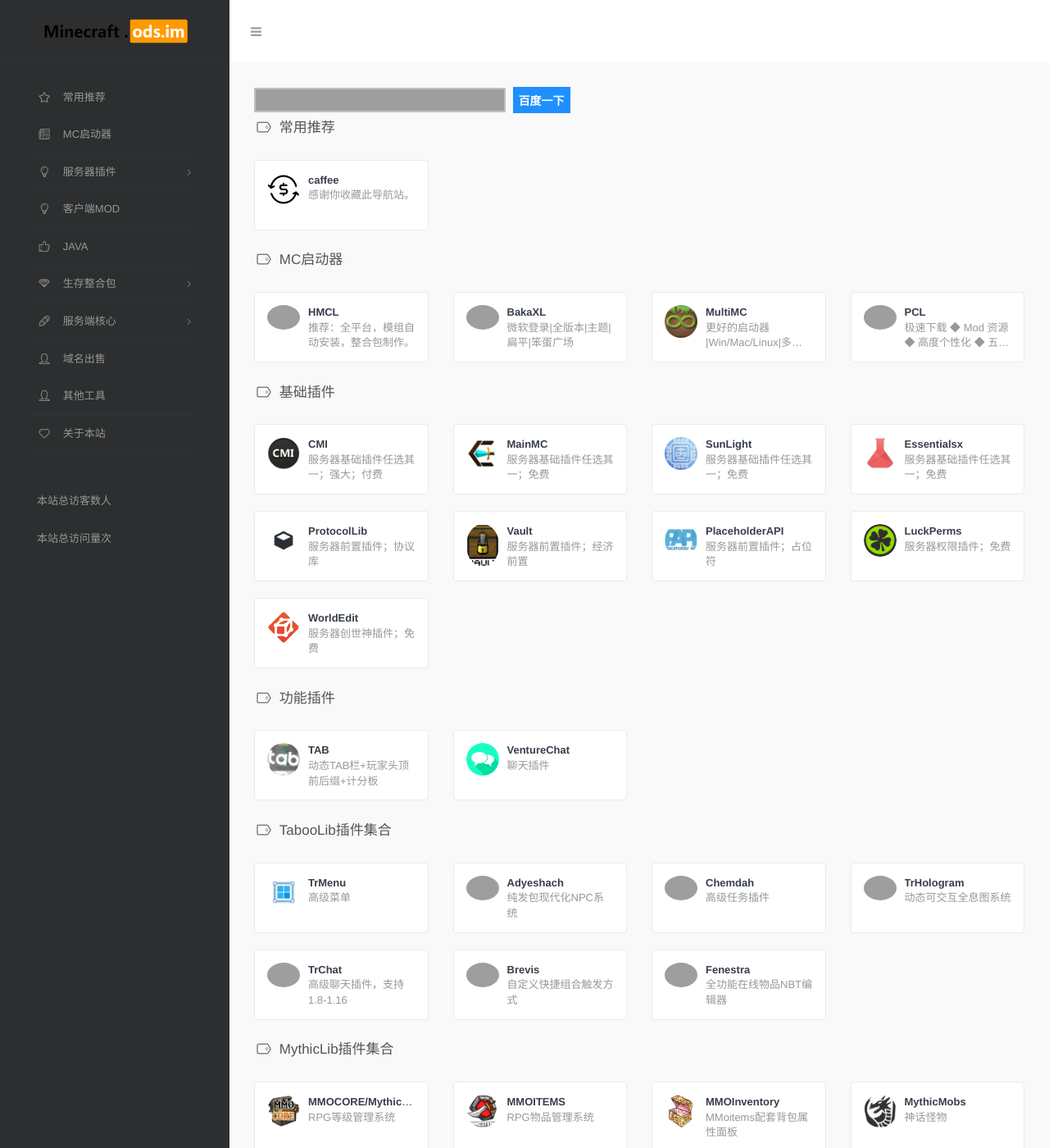
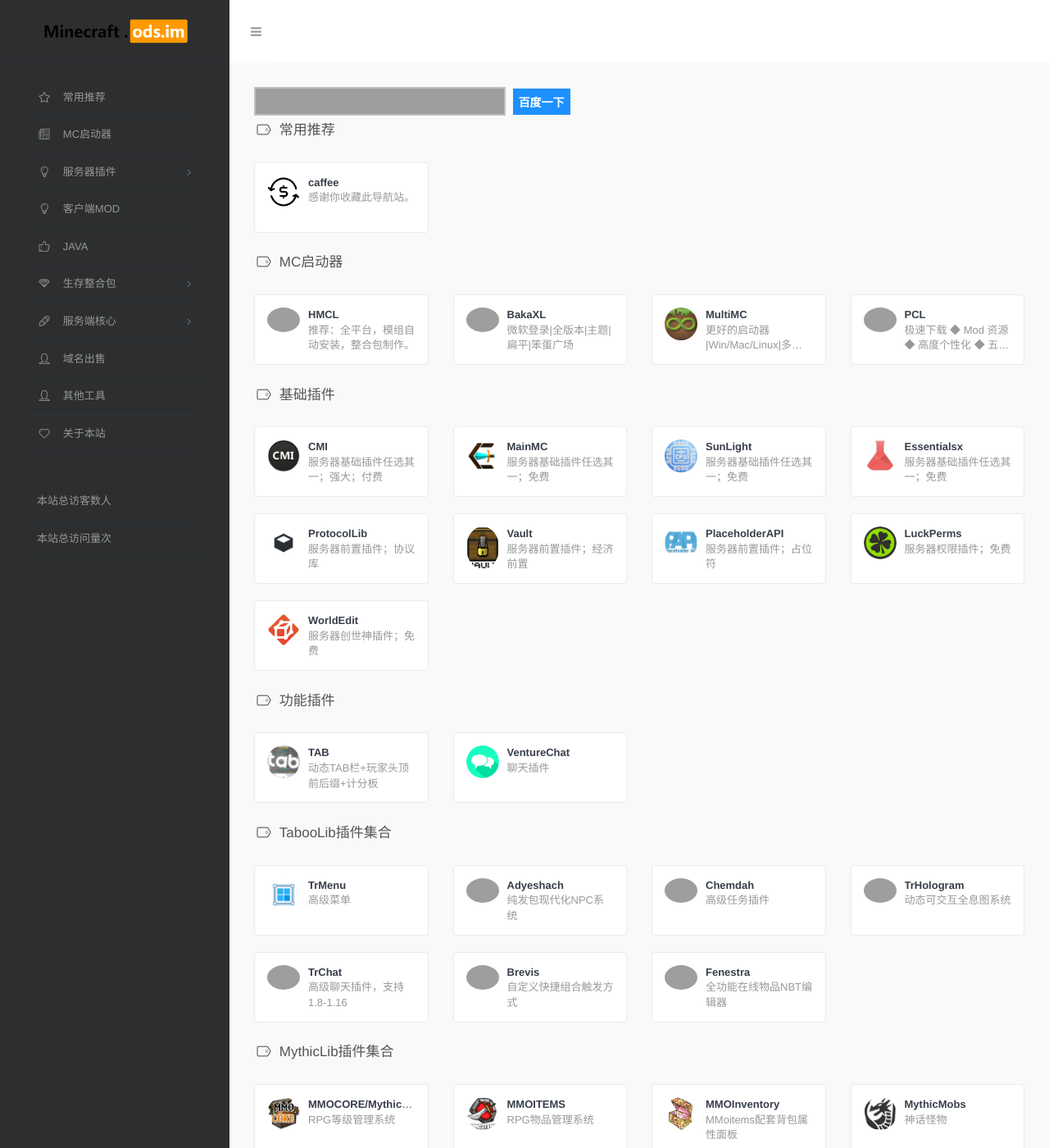
Before and after one commit to vlian5/Minecraft, a Jekyll site: the page built from index.html, in a window 1280 px wide and 1400 px high. Shown: the whole window at 82% size. Built offline with Jekyll 4.4.1, drawn with Linux system fonts in a browser that asks for light colours; comment, search, counter and statistics services are not loaded; grey boxes are pictures that could not be loaded.

Commit message:
Update index.html

```diff
--- a/index.html
+++ b/index.html
@@ -105,7 +105,7 @@
 	<style type="text/css">
 	#baidu{white-space:nowrap}
 	#baidu form{margin:0;padding:0}
-	#baidu_keyword{width:307px;height:30px;line-height:30px;font:14px arial;padding:
+	#baidu_keyword{width:307px;height:35px;line-height:35px;font:14px arial;padding:
 	2px 5px;margin-right:5px;border:2px solid #c0c0c0;outline:0;vertical-align:middle;}
 	#baidu_keyword{background:url(http://img.baidu.com/img/logo-80px.gif)
 no-repeat right center;}
```
